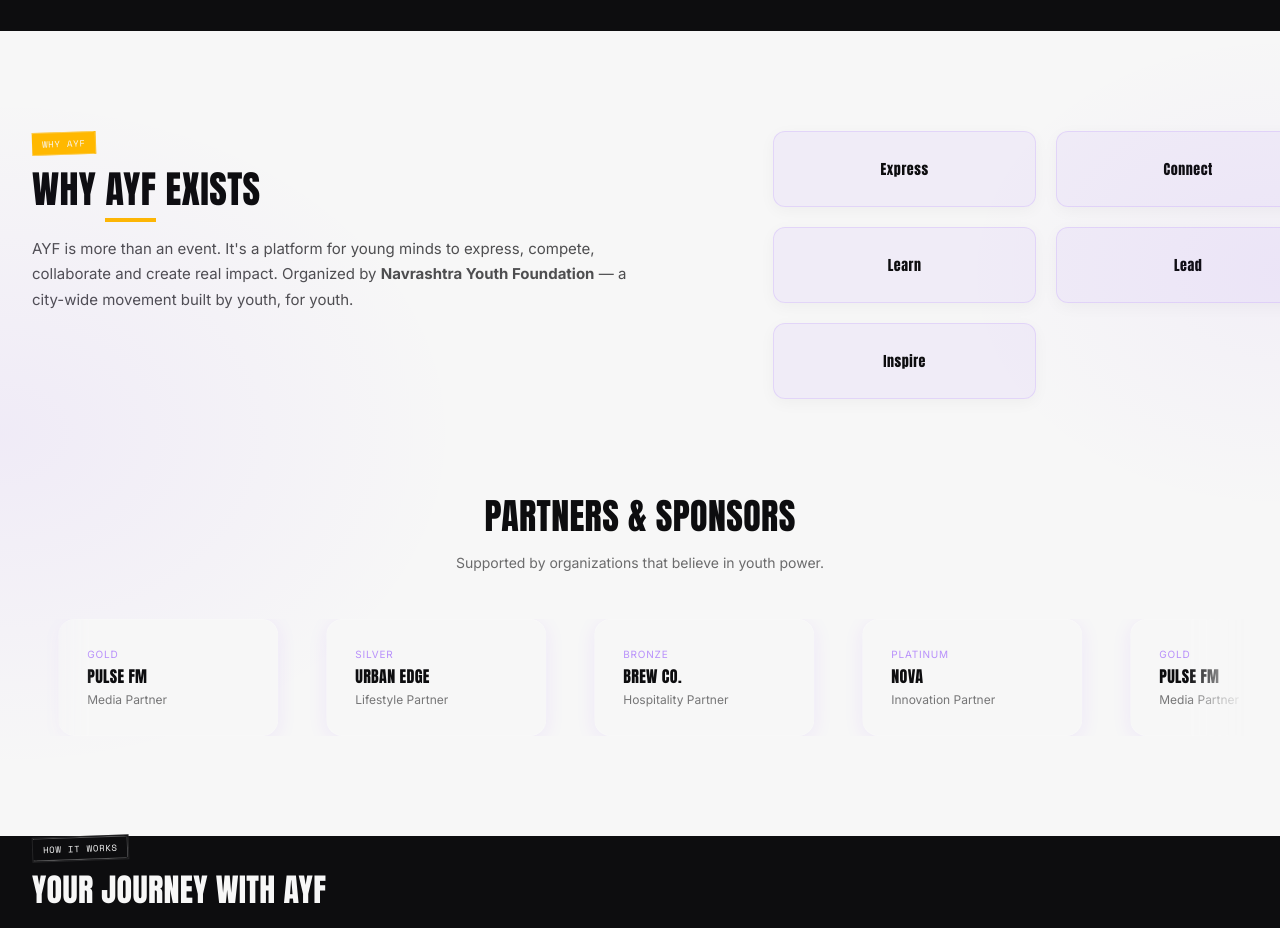
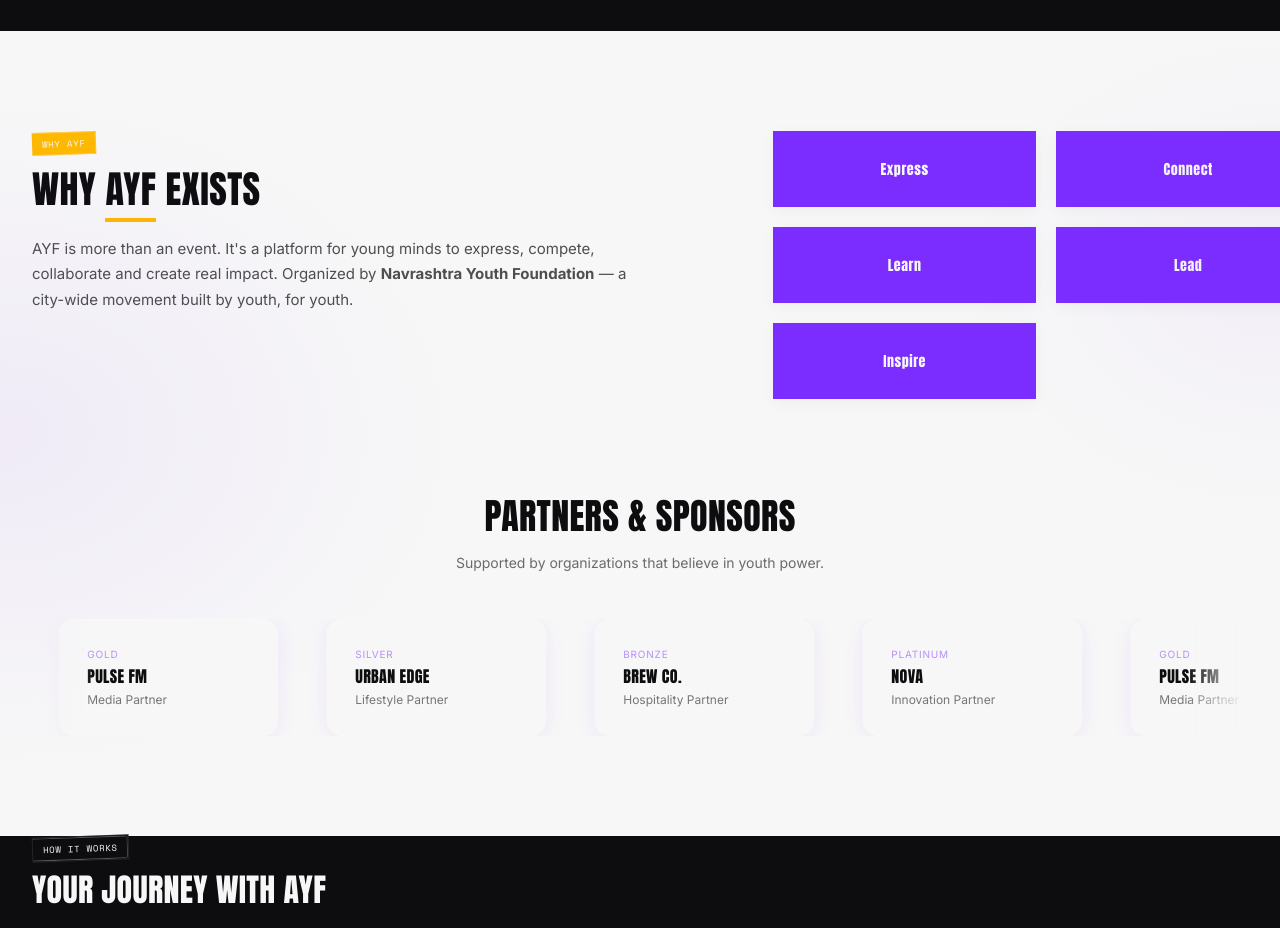
Before and after one commit to Smit2080/ayf-2026, a Next.js app: page / in a window 1280 px wide. Shown: the part 1680-2608 px from the top of the page. Built offline with nearby package versions, Linux system fonts and the light colour scheme.

Commit message:
Dark purple feature cards with sharp edges

```diff
--- a/app/globals.css
+++ b/app/globals.css
@@ -315,12 +315,12 @@ nav.wrap{display:flex;align-items:center;justify-content:space-between;padding:1
   gap:20px;
 }
 .feature-card{
-  height:76px;border-radius:12px;
-  padding:24px;border:1px solid rgba(123,44,255,0.12);
+  height:76px;border-radius:0;
+  padding:24px;border:none;
   display:flex;align-items:center;justify-content:center;
   text-align:center;
   font-family:'Anton';font-size:14px;letter-spacing:.04em;
-  cursor:default;background:rgba(123,44,255,0.05);
+  cursor:default;background:var(--purple);color:var(--white);
   box-shadow:0 4px 16px rgba(0,0,0,0.04);
   transition:transform 250ms,box-shadow 250ms;
 }
```
